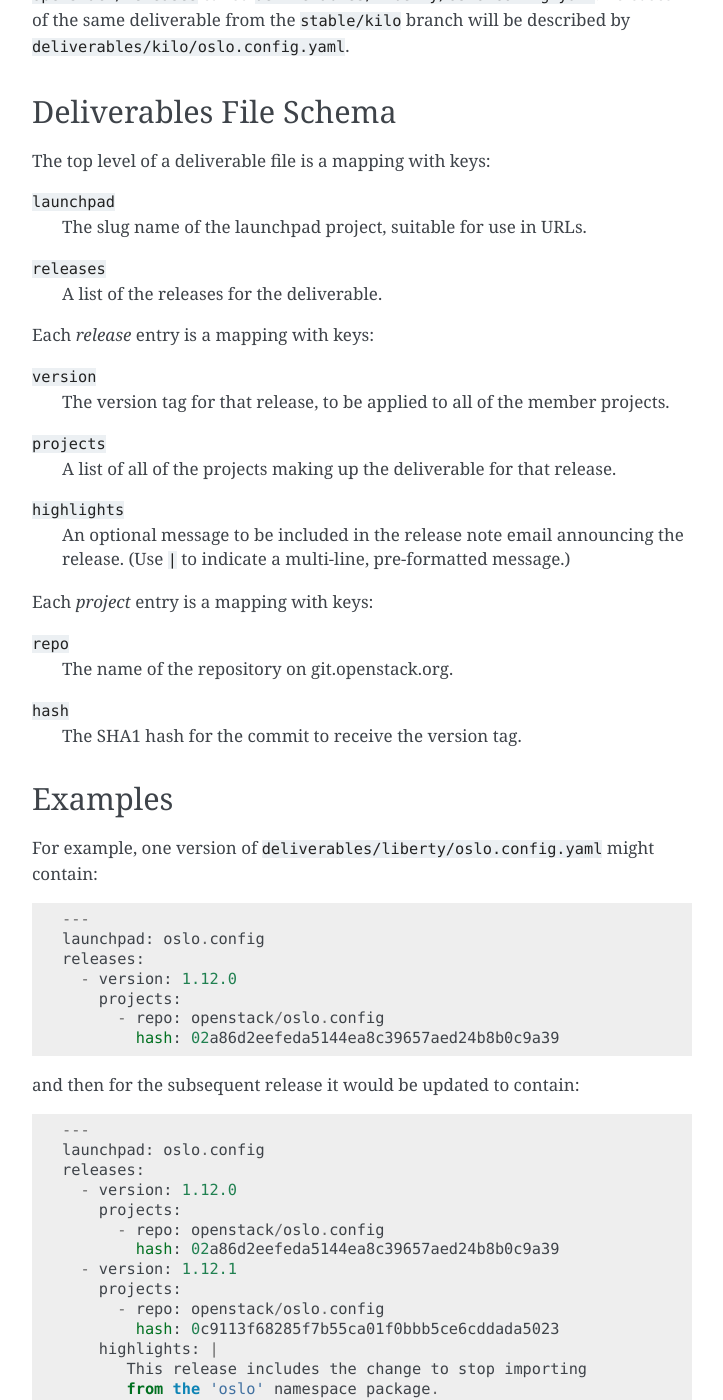
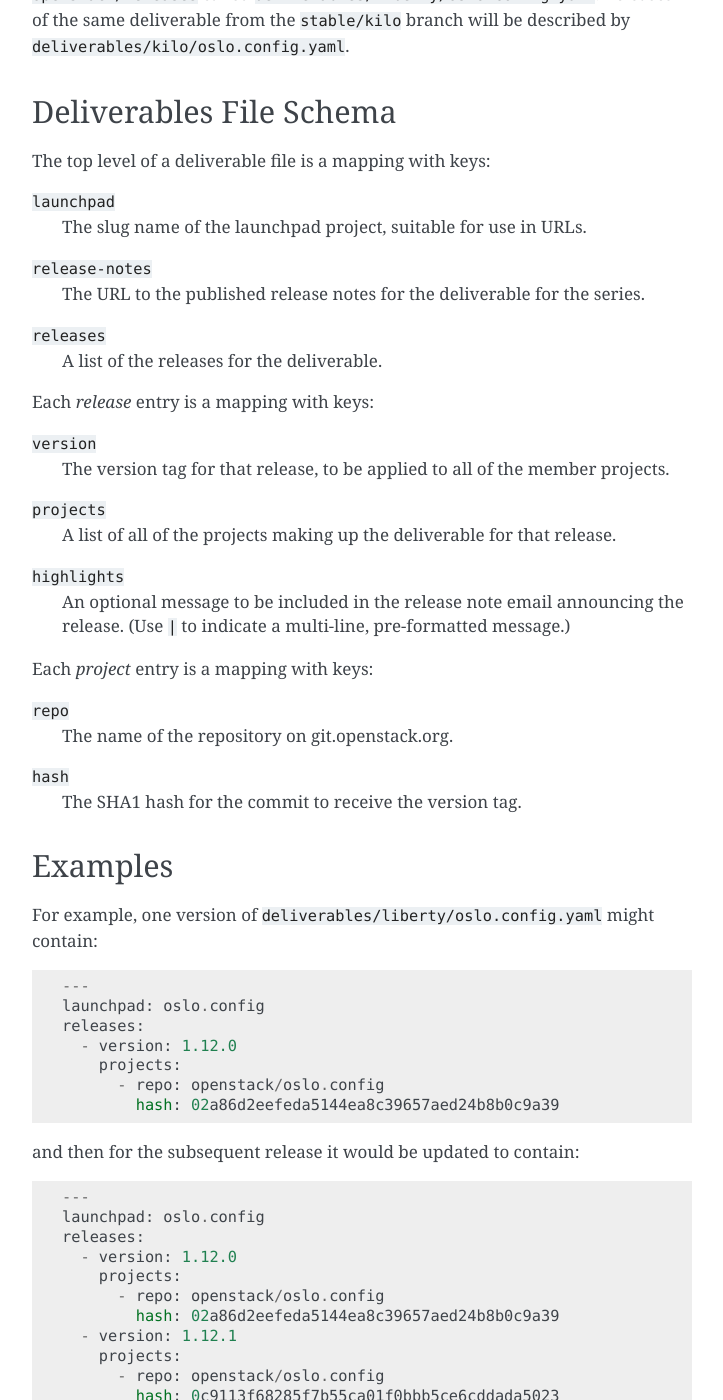
Before and after one commit to openstack/releases, a Sphinx documentation site: the page built from doc/source/instructions.rst, in a window 1280 px wide and 1400 px high, scrolled down 3336 px. Shown: the whole window, without its empty margins (388-1111 px from the left). Built offline with Sphinx 7.4.7, drawn with Linux system fonts in a browser that asks for light colours; some of the changed text lies outside the part shown.

Commit message:
add instructions for setting URL to release notes
Change-Id: I7e43e5f22c689fe3138106cfc985226d8937c776

```diff
--- a/doc/source/instructions.rst
+++ b/doc/source/instructions.rst
@@ -168,6 +168,10 @@
 ``launchpad``
   The slug name of the launchpad project, suitable for use in URLs.
 
+``release-notes``
+  The URL to the published release notes for the deliverable for the
+  series.
+
 ``releases``
   A list of the releases for the deliverable.
 
@@ -233,6 +237,7 @@
 
    ---
    launchpad: neutron
+   release-notes: http://docs.openstack.org/releasenotes/neutron/liberty.html
    releases:
      - version: 7.0.0
        projects:
```
